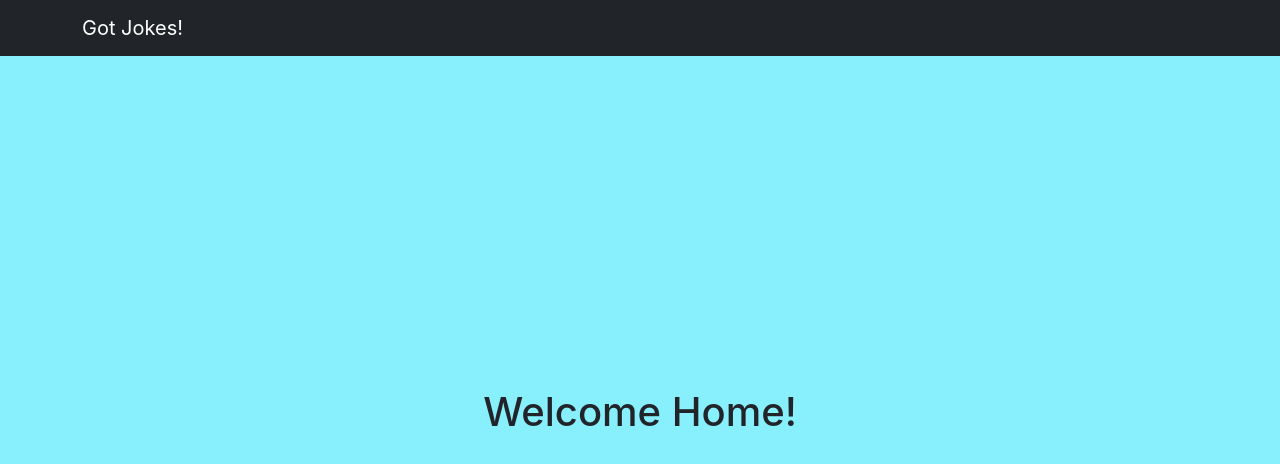
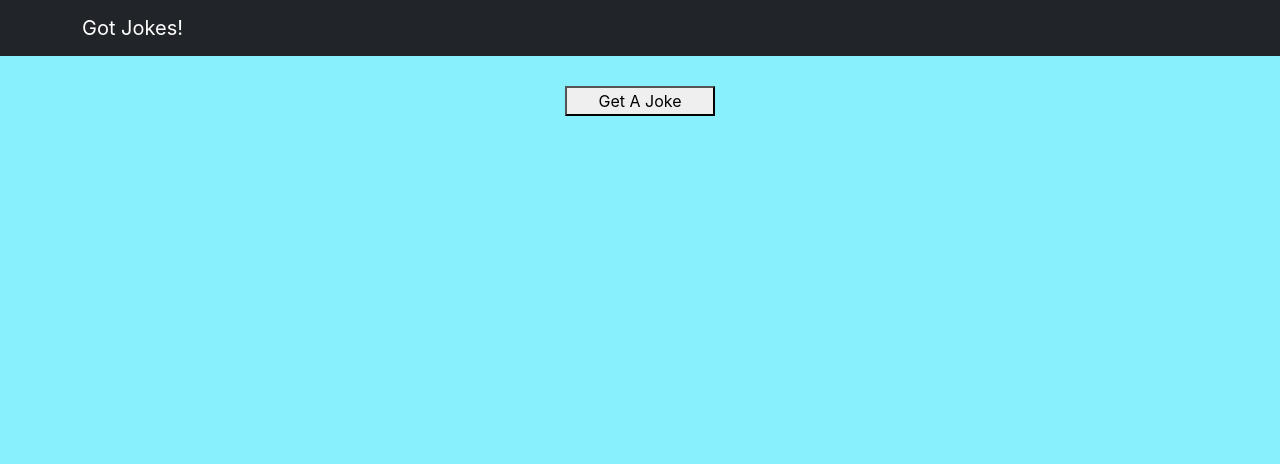
Before and after one commit to kmchandler/LAB-joke-generator-react, a Next.js app: page / in a window 1280 px wide. Shown: the top 464 px of the page. Built offline with nearby package versions, Linux system fonts and the light colour scheme.

Commit message:
created button and set it up to change button text on each click based on previous state

```diff
--- a/package.json
+++ b/package.json
@@ -1,8 +1,8 @@
 {
-  "name": "next-firebase-starter",
+  "name": "joke-generator",
   "private": true,
   "version": "1.0.0",
-  "author": "Trinity Christiana",
+  "author": "Kristen Chandler",
   "scripts": {
     "dev": "next dev",
     "build": "next build",
--- /dev/null
+++ b/pages/Joke.js
@@ -0,0 +1,33 @@
+import { useState } from 'react';
+import getJoke from '../api/jokeData';
+
+const Joke = () => {
+  const [buttonText, setButtonText] = useState('Get A Joke');
+
+  const handleClick = () => {
+    getJoke();
+    if (buttonText === 'Get A Joke') {
+      setButtonText('Get Punchline');
+    } else if (buttonText === 'Get Punchline') {
+      setButtonText('Get Another Joke');
+    } else if (buttonText === 'Get Another Joke') {
+      setButtonText('Get A Joke');
+    }
+  };
+
+  return (
+    <div
+      className="text-center d-flex flex-column"
+      style={{
+        height: '90vh',
+        padding: '30px',
+        maxWidth: '210px',
+        margin: '0 auto',
+      }}
+    >
+      <button type="button" onClick={handleClick}>{buttonText}</button>
+    </div>
+  );
+};
+
+export default Joke;
--- a/pages/index.js
+++ b/pages/index.js
@@ -1,16 +1,10 @@
+import Joke from './Joke';
+
 function Home() {
   return (
-    <div
-      className="text-center d-flex flex-column justify-content-center align-content-center"
-      style={{
-        height: '90vh',
-        padding: '30px',
-        maxWidth: '400px',
-        margin: '0 auto',
-      }}
-    >
-      <h1>Welcome Home!</h1>
-    </div>
+    <>
+      <Joke />
+    </>
   );
 }
 
```
